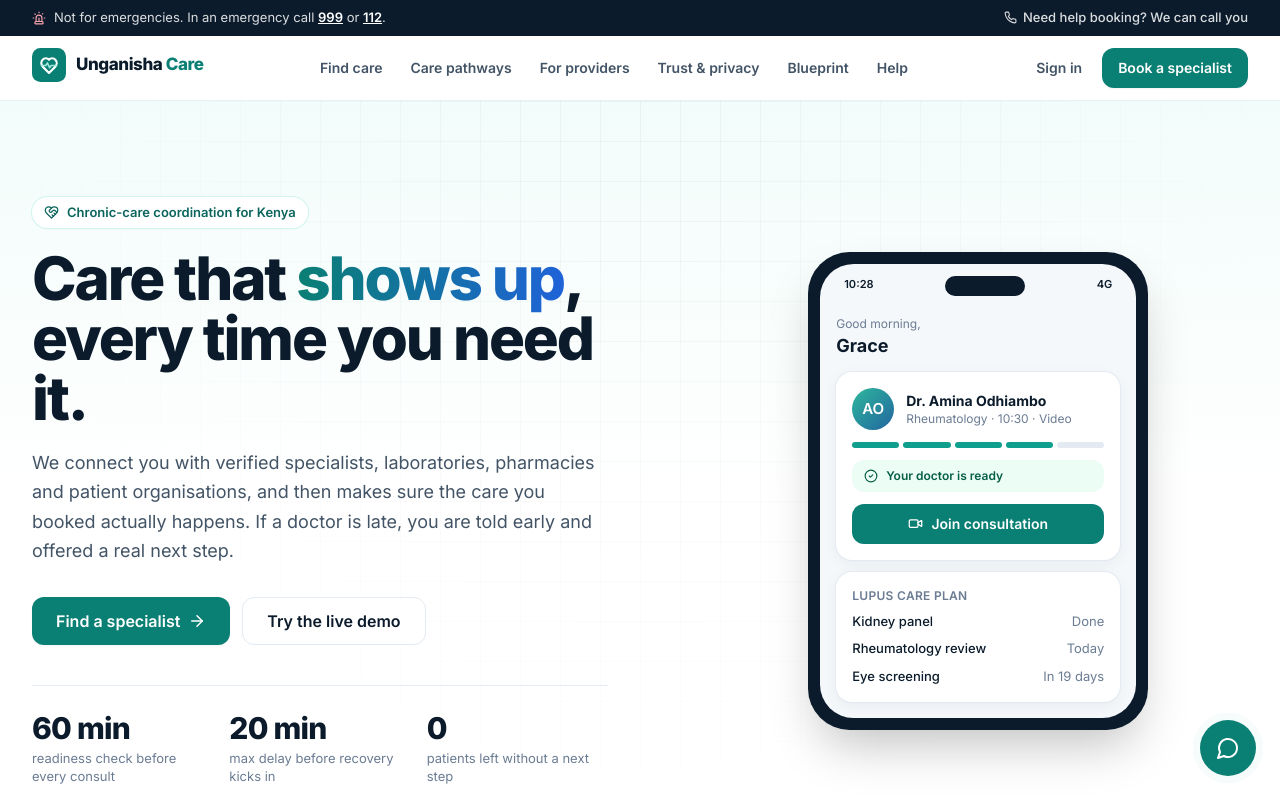
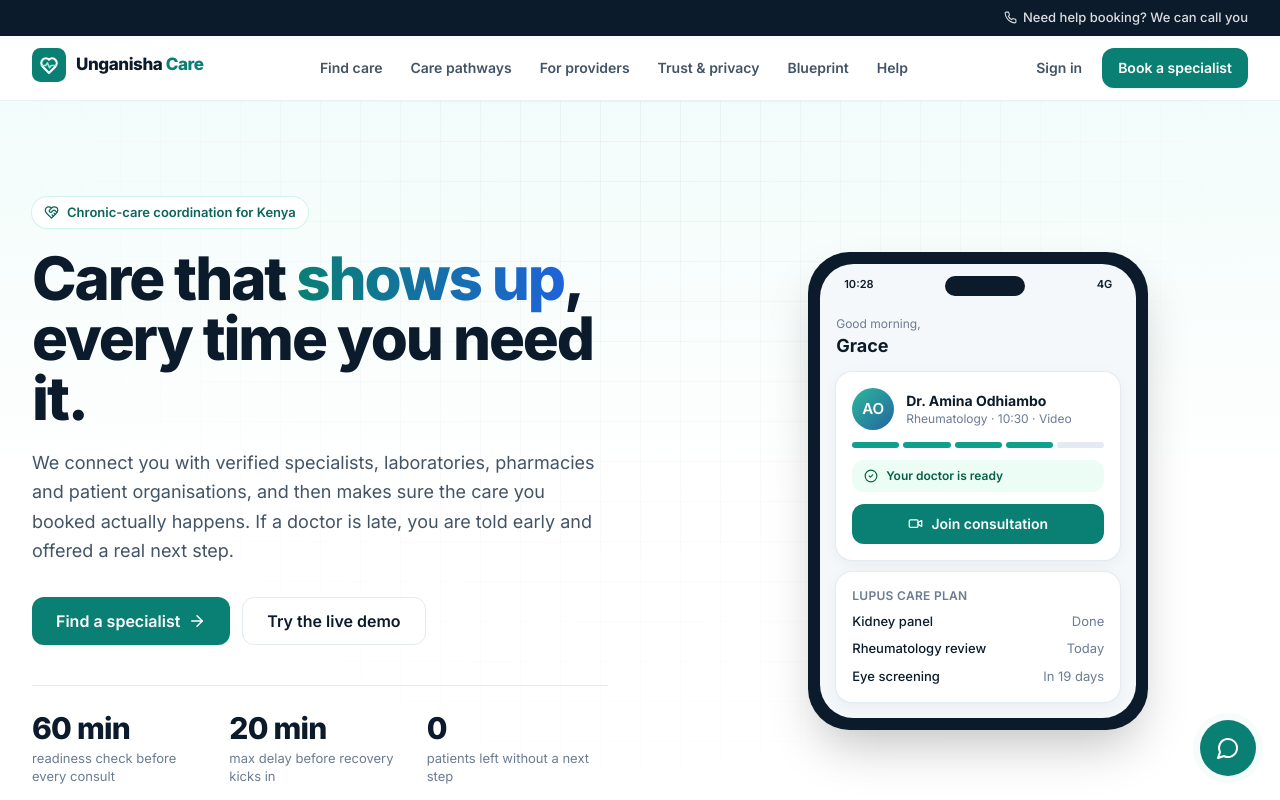
Before and after one commit to atindahhillary/Digital-Healthcare-Coordination-Platform, a React (Vite) app: page / in a window 1280 px wide. Shown: the top 800 px of the page. Built offline with nearby package versions, Linux system fonts and the light colour scheme.

Commit message:
Remove the emergency notice from the top bar
Co-Authored-By: Claude Opus 5.5 <noreply@anthropic.com>

```diff
--- a/src/components/PublicLayout.tsx
+++ b/src/components/PublicLayout.tsx
@@ -1,4 +1,4 @@
-import { Menu, Phone, ShieldCheck, Siren, X } from "lucide-react";
+import { Menu, Phone, ShieldCheck, X } from "lucide-react";
 import { useState } from "react";
 import { Link, NavLink, Outlet } from "react-router-dom";
 import { cx } from "../lib/format";
@@ -33,14 +33,8 @@ export default function PublicLayout() {
   return (
     <div className="flex min-h-screen flex-col">
       <div className="bg-ink text-[13px] text-white/85">
-        <div className="container-x flex items-center justify-between gap-3 py-2">
-          <p className="flex items-center gap-2">
-            <Siren size={14} className="shrink-0 text-rose-300" />
-            <span>
-              Not for emergencies. In an emergency call <a className="font-semibold text-white underline" href="tel:999">999</a> or <a className="font-semibold text-white underline" href="tel:112">112</a>.
-            </span>
-          </p>
-          <Link to="/contact" className="hidden items-center gap-1.5 font-medium hover:text-white sm:flex">
+        <div className="container-x flex items-center justify-end gap-3 py-2">
+          <Link to="/contact" className="flex items-center gap-1.5 font-medium hover:text-white">
             <Phone size={13} /> Need help booking? We can call you
           </Link>
         </div>
```
